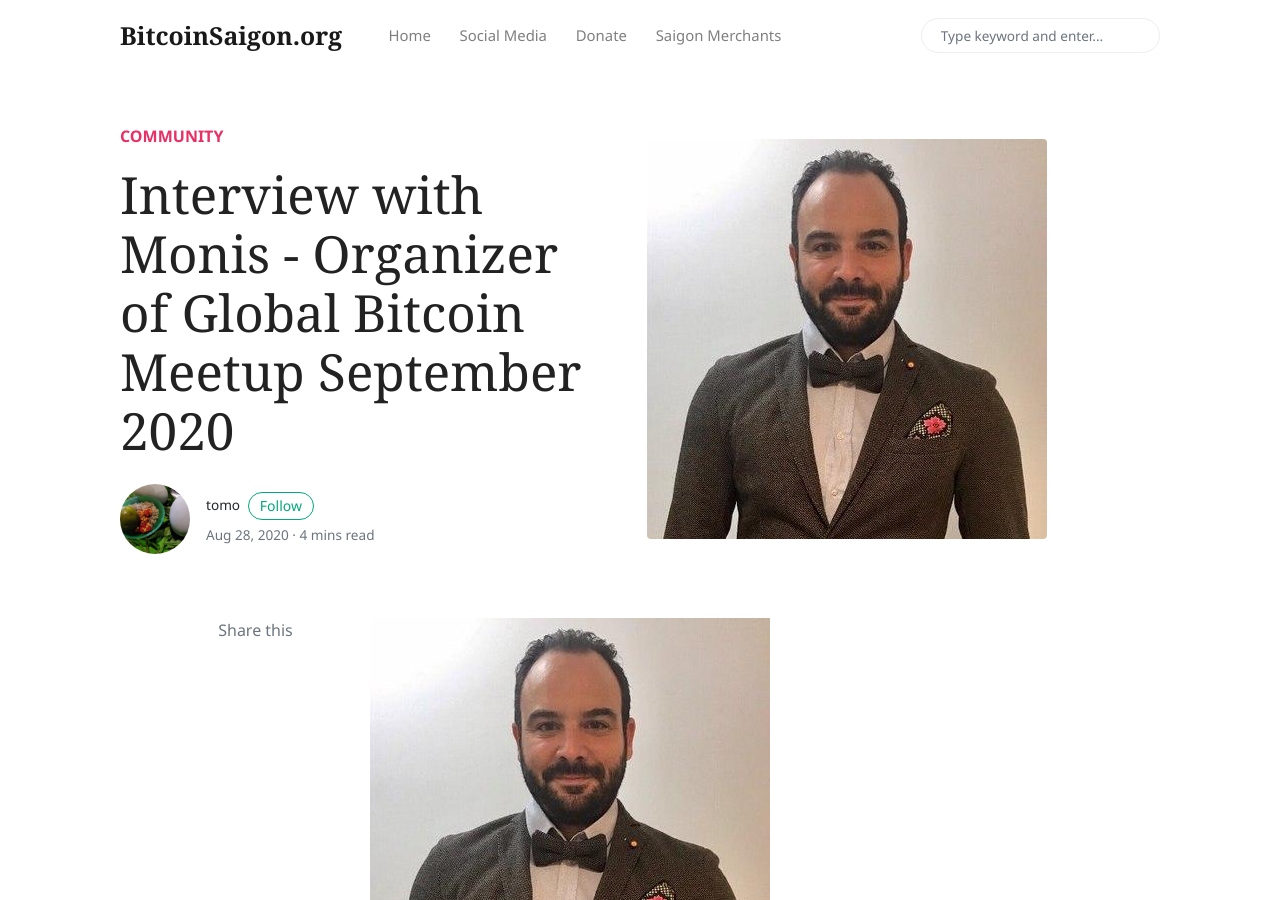
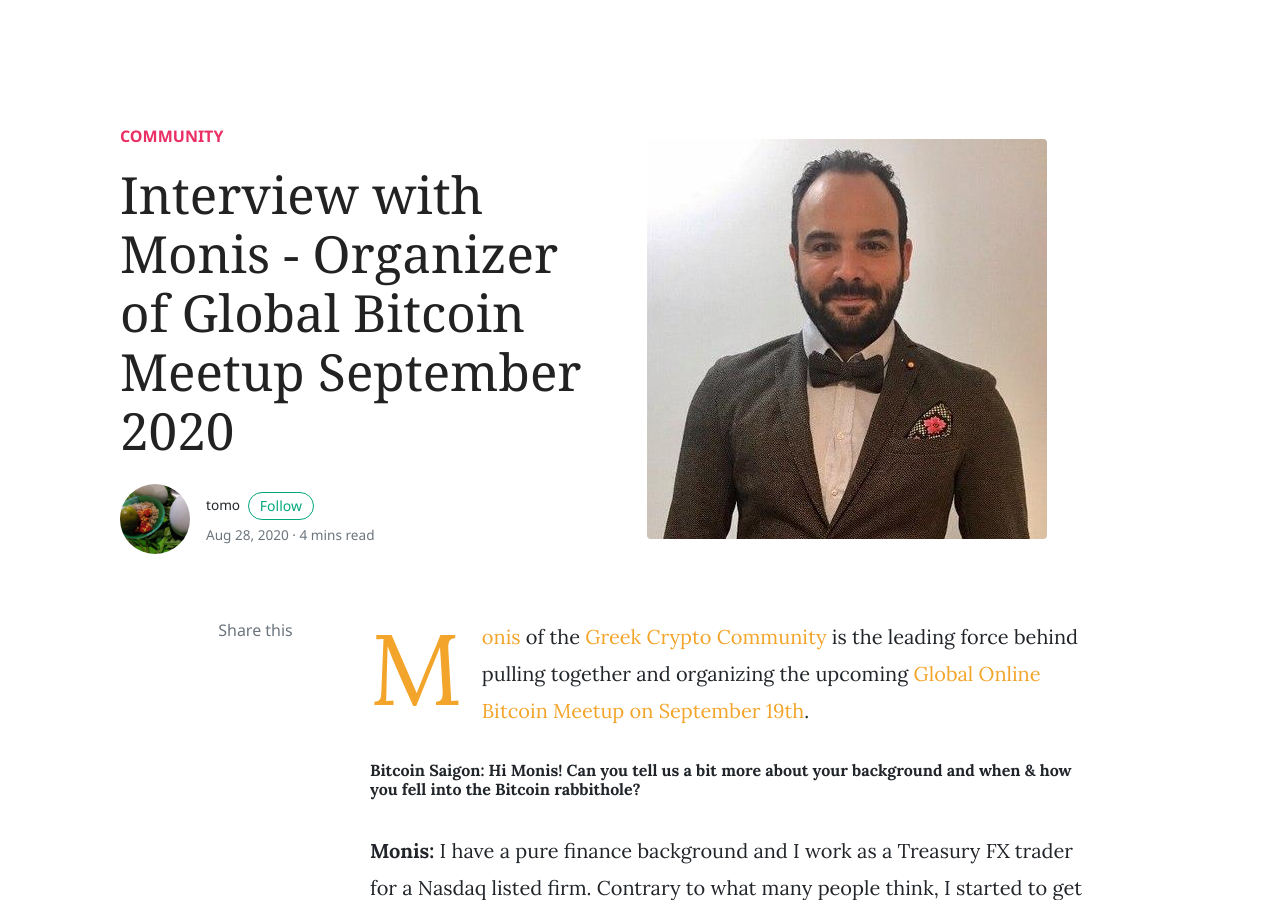
Before and after one commit to bitcoinsaigon/bitcoinsaigon.github.io, a Jekyll site: the page built from _posts/2020-08-28-interview-monis-organizer-global-bitcoin-meetup.md, in a window 1280 px wide and 900 px high. Built offline with Jekyll 4.4.1, drawn with Linux system fonts in a browser that asks for light colours; nearby versions of some CDN libraries; comment, search, counter and statistics services are not loaded.

Commit message:
Interview Monis - deduplicate photo

```diff
--- a/_posts/2020-08-28-interview-monis-organizer-global-bitcoin-meetup.md
+++ b/_posts/2020-08-28-interview-monis-organizer-global-bitcoin-meetup.md
@@ -5,8 +5,6 @@ categories: [ Community ]
 image: assets/images/monis.jpg
 tags: [featured]
 ---
-
-![](https://bitcoinsaigon.org/assets/images/monis.jpg)
 
 [Monis](https://twitter.com/cryptotechgr) of the [Greek Crypto Community](https://twitter.com/greekcryptocom) is the leading force behind pulling together and organizing the upcoming [Global Online Bitcoin Meetup on September 19th](https://bitcoinsaigon.org/global-bitcoin-meetup/).
 
```
